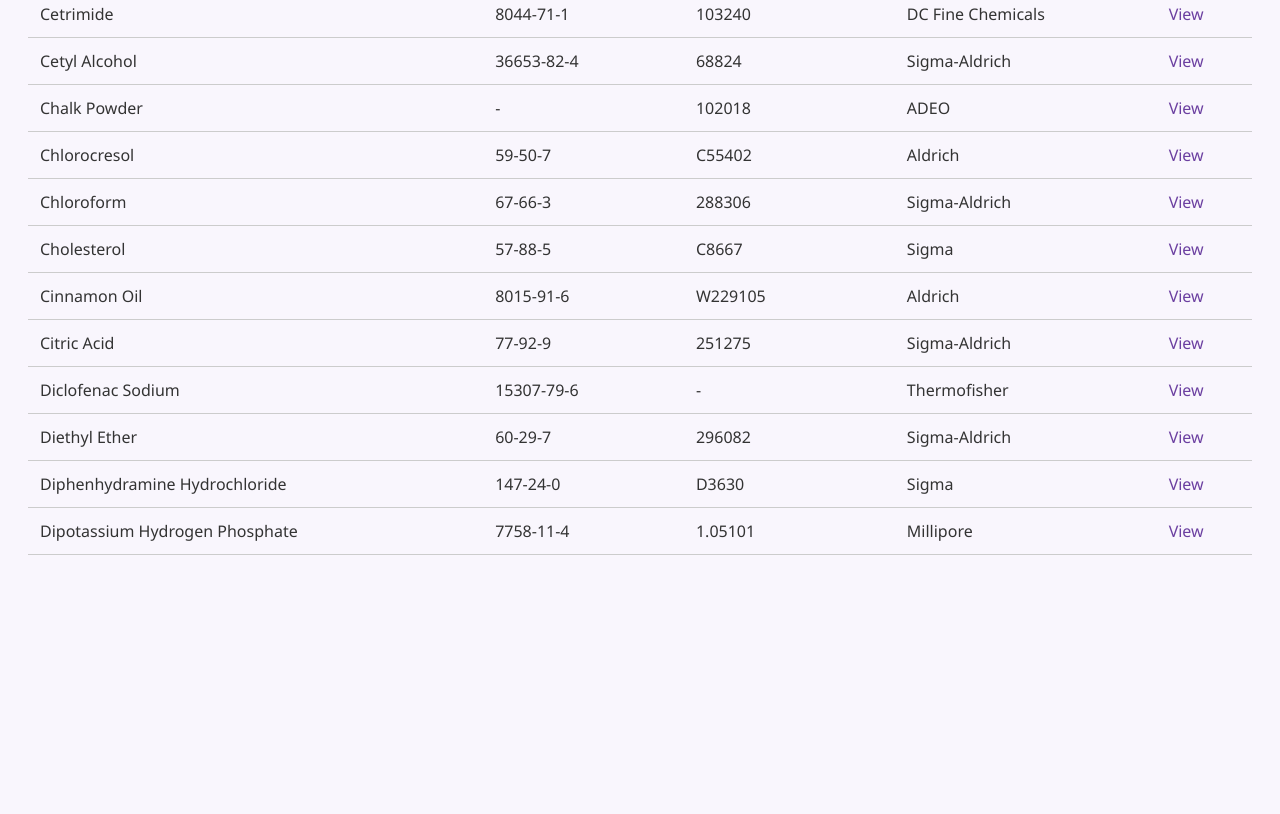
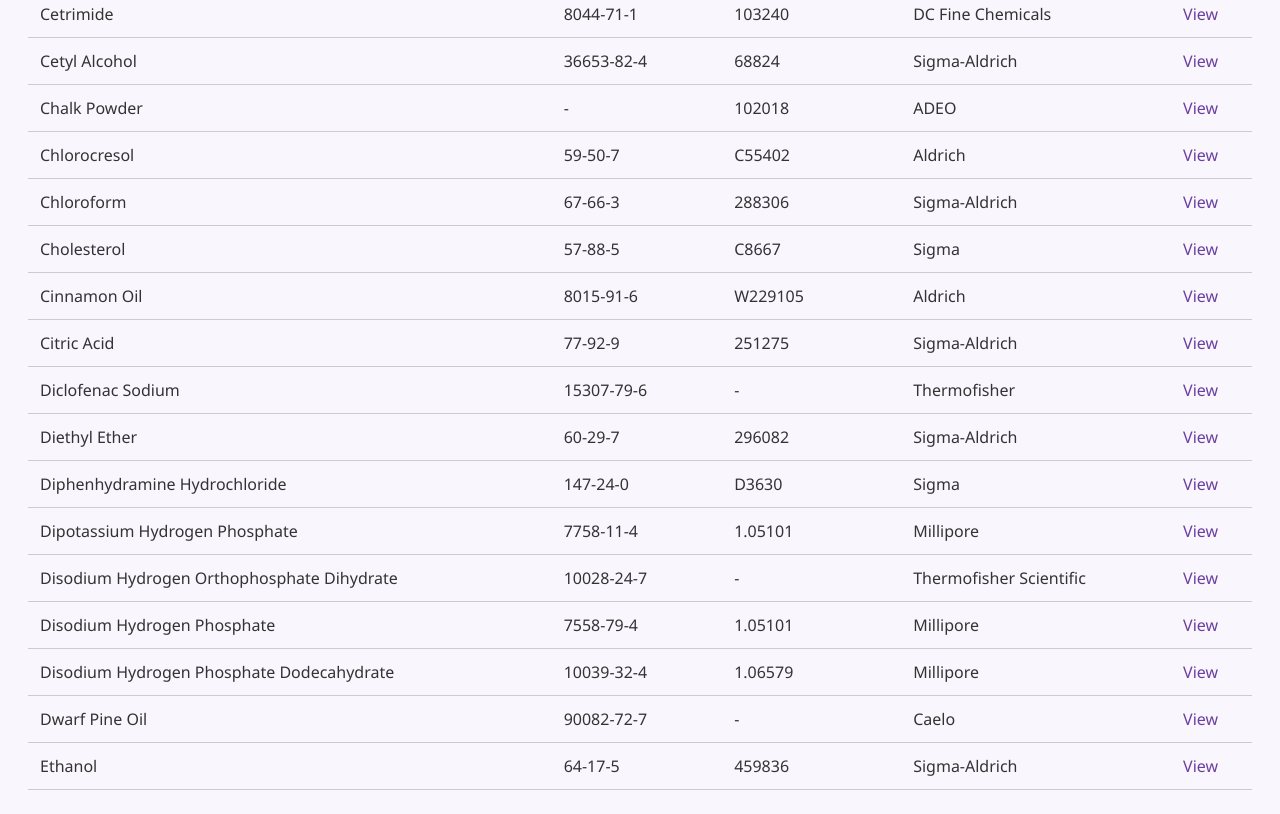
Before and after one commit to LungileBhungane/msd2, a plain HTML site: page index.html in a window 1280 px wide. Shown: the part 1911-2725 px from the top of the page. Before the commit the page ends 2494 px from the top, so only its background shows below. Drawn offline with Linux system fonts and the light colour scheme.

Commit message:
Update index.html

```diff
--- a/index.html
+++ b/index.html
@@ -391,6 +391,41 @@
         <td>Millipore</td>
         <td><a href="DIPOTASSIUMHYDROGENPHOSPHATE.pdf" target="_blank">View</a></td>
       </tr>
+       <tr>
+        <td>Disodium Hydrogen Orthophosphate Dihydrate</td>
+        <td>10028-24-7</td>
+        <td>-</td>
+        <td>Thermofisher Scientific</td>
+        <td><a href="DISODIUMHYDROGENORTHOPHOSPHATEDIHYDRATE.pdf" target="_blank">View</a></td>
+      </tr>
+       <tr>
+        <td>Disodium Hydrogen Phosphate</td>
+        <td>7558-79-4</td>
+        <td>1.05101</td>
+        <td>Millipore</td>
+        <td><a href="DISODIUMHYDROGENPHOSPHATE.pdf" target="_blank">View</a></td>
+      </tr>
+       <tr>
+        <td>Disodium Hydrogen Phosphate Dodecahydrate</td>
+        <td>10039-32-4</td>
+        <td>1.06579</td>
+        <td>Millipore</td>
+        <td><a href="DISODIUMHYDROGENPHOSPHATEDODECAHYDRATE.pdf" target="_blank">View</a></td>
+      </tr>
+       <tr>
+        <td>Dwarf Pine Oil</td>
+        <td>90082-72-7</td>
+        <td>-</td>
+        <td>Caelo</td>
+        <td><a href="DWARFPINEOIL.pdf" target="_blank">View</a></td>
+      </tr>
+       <tr>
+        <td>Ethanol</td>
+        <td>64-17-5</td>
+        <td>459836</td>
+        <td>Sigma-Aldrich</td>
+        <td><a href="ETHANOL.pdf" target="_blank">View</a></td>
+      </tr>
     </tbody>
   </table>
 
```
